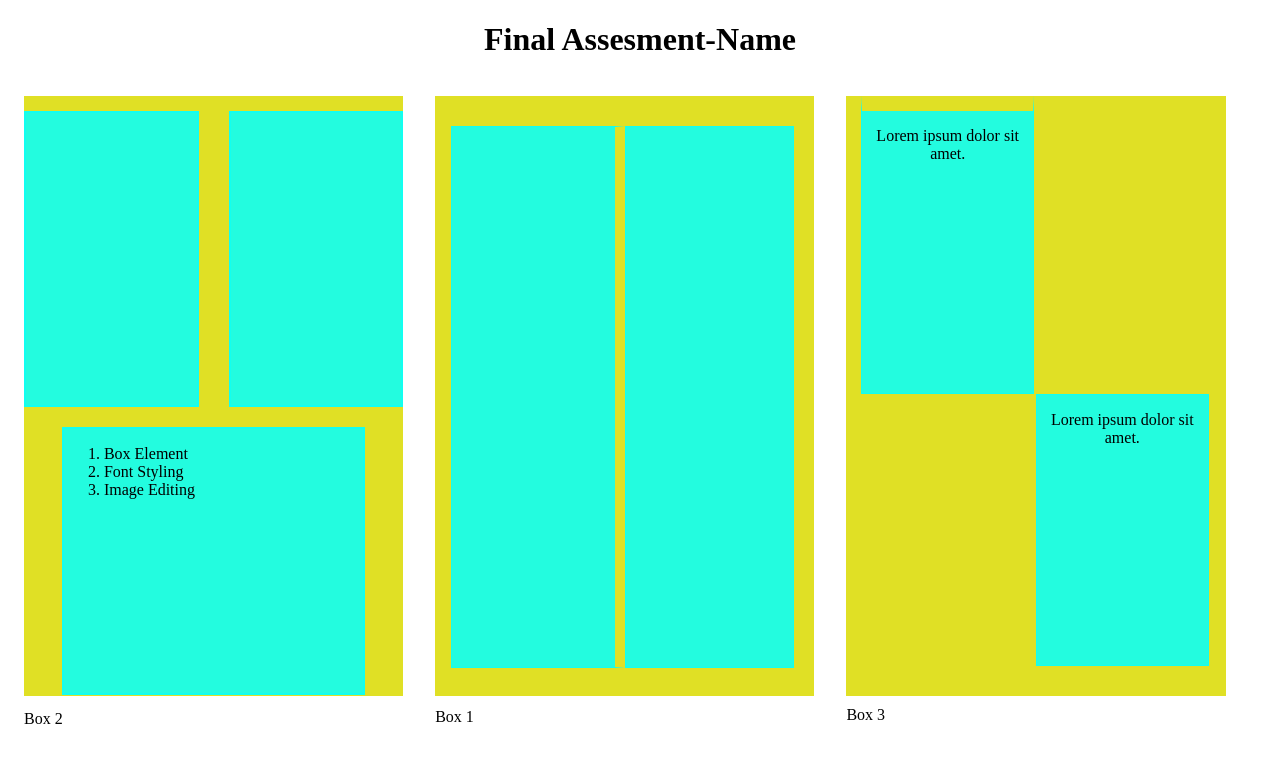
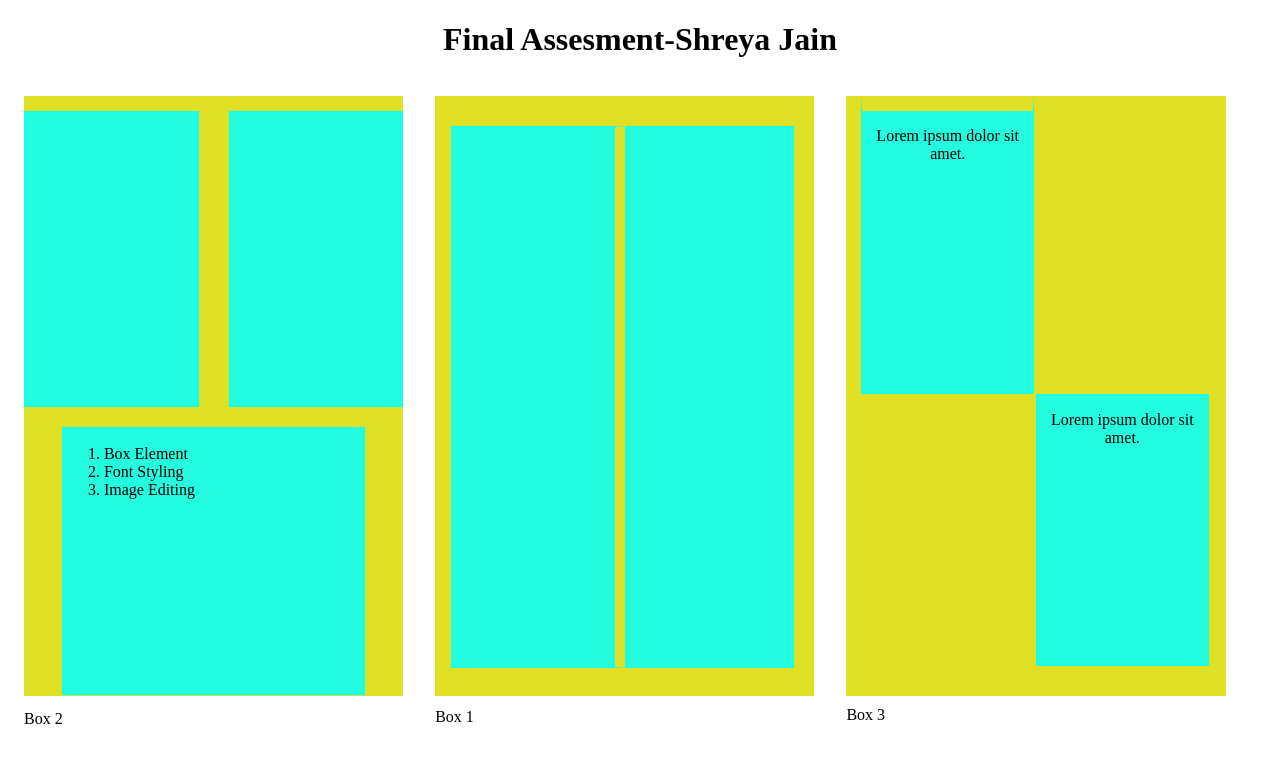
Before and after one commit to shreya-jain16/test_29Aug, a plain HTML site: page index.html in a window 1280 px wide. Drawn offline with Linux system fonts and the light colour scheme.

Commit message:
Update index.html

```diff
--- a/index.html
+++ b/index.html
@@ -129,7 +129,7 @@
 </head>
 <body>
     <div class="wrapper">
-        <h1 style="text-align:center">Final Assesment-Name</h1>
+        <h1 style="text-align:center">Final Assesment-Shreya Jain</h1>
 		<div class="box" id="b1">
             <div class="i1" >
 
```
